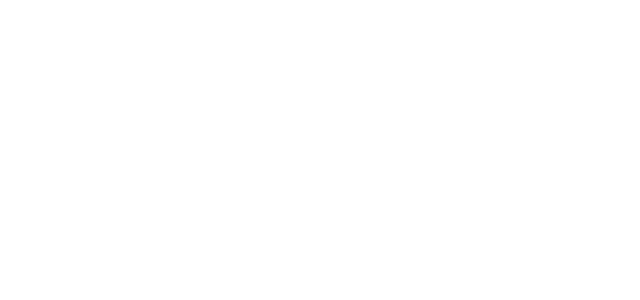
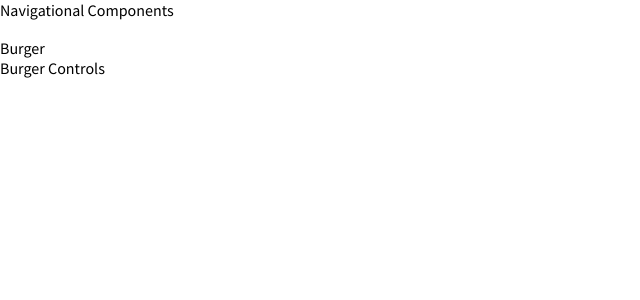
Before and after one commit to ShoaibJalal/Burger-Ordering-App, a React app: page / in a window 1280 px wide. Shown: the top 300 px of the page, without its empty margins (0-640 px from the left). Built offline with nearby package versions, Linux system fonts and the light colour scheme.

Commit message:
adding Layout to app using components

```diff
--- a/src/App.js
+++ b/src/App.js
@@ -1,11 +1,15 @@
 import React, { Component } from 'react';
+import Layout from './components/Layout/Layout';
+import BurgerBuilder from './containers/BurgerBuilder/BurgerBuilder'
 
 
 class App extends Component {
   render() {
     return (
       <div >
-
+        <Layout>
+          <BurgerBuilder/>
+        </Layout>
       </div>
     );
   }
--- /dev/null
+++ b/src/components/Layout/Layout.css
@@ -0,0 +1,3 @@
+.Content {
+    margin-top: 18px;
+}
--- /dev/null
+++ b/src/components/Layout/Layout.js
@@ -0,0 +1,13 @@
+import React, {Fragment} from 'react';
+import classes from './Layout.css';
+
+const layout = (props) => (
+    <Fragment>
+    <div>Navigational Components</div>
+    <main className = {classes.Content}>
+        {props.children}
+    </main>
+    </Fragment>
+
+);
+export default layout;
--- /dev/null
+++ b/src/containers/BurgerBuilder/BurgerBuilder.js
@@ -0,0 +1,17 @@
+import React , {Component, Fragment} from 'react';
+
+class BurgerBuilder extends Component {
+
+    render(){
+        return(
+            <Fragment>
+
+                <div>Burger</div>
+                <div>Burger Controls</div>
+
+            </Fragment>
+        );
+    }
+
+}
+export default BurgerBuilder;
--- a/src/index.css
+++ b/src/index.css
@@ -1,5 +1,5 @@
 body {
   margin: 0;
   padding: 0;
-  font-family: sans-serif;
+  font-family:'Source Sans Pro', sans-serif;
 }
```
